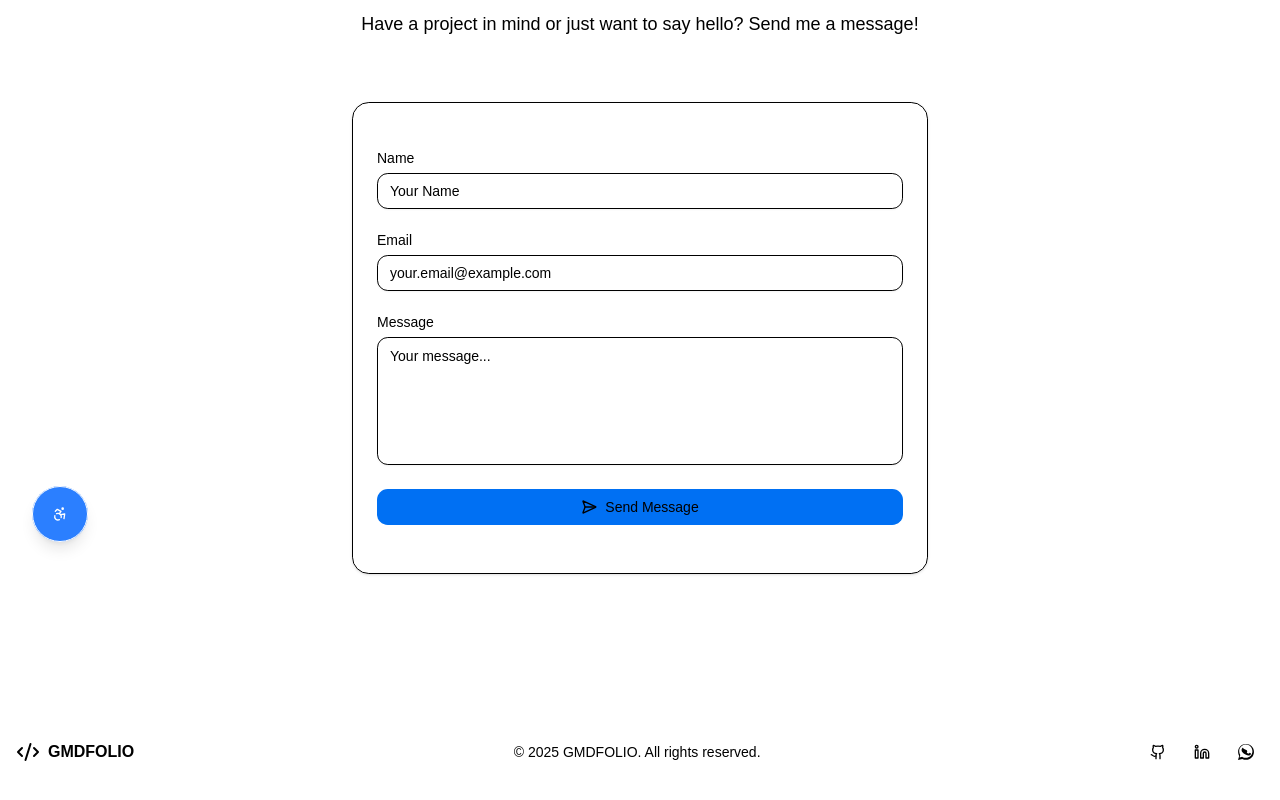
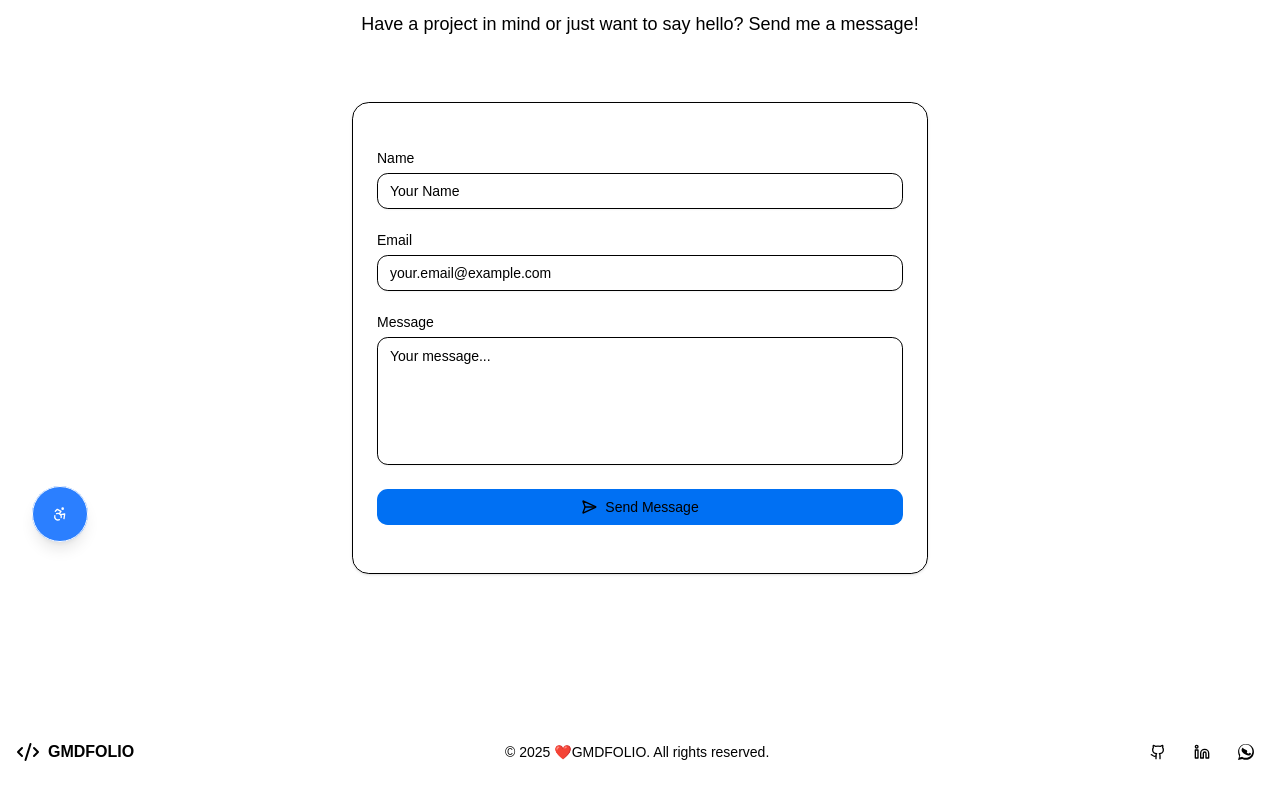
Before and after one commit to GashawMucheye/multilangauge-portfolio, a Next.js app: page /en/contact in a window 1280 px wide. Shown: the part 226-1026 px from the top of the page. Built offline with nearby package versions, Linux system fonts and the light colour scheme.

Commit message:
feat: add heart emoji to copyright notice in footer

```diff
--- a/components/footer.tsx
+++ b/components/footer.tsx
@@ -35,7 +35,7 @@ export default function Footer() {
           <span className='font-bold font-headline'>GMDFOLIO</span>
         </div>
         <p className='text-sm text-muted-foreground text-center sm:text-left'>
-          &copy; {currentYear} GMDFOLIO. {t('copy')}
+          &copy; {currentYear} ❤️GMDFOLIO. {t('copy')}
         </p>
         <div className='flex items-center gap-2'>
           <Button variant='ghost' size='icon' asChild>
```
